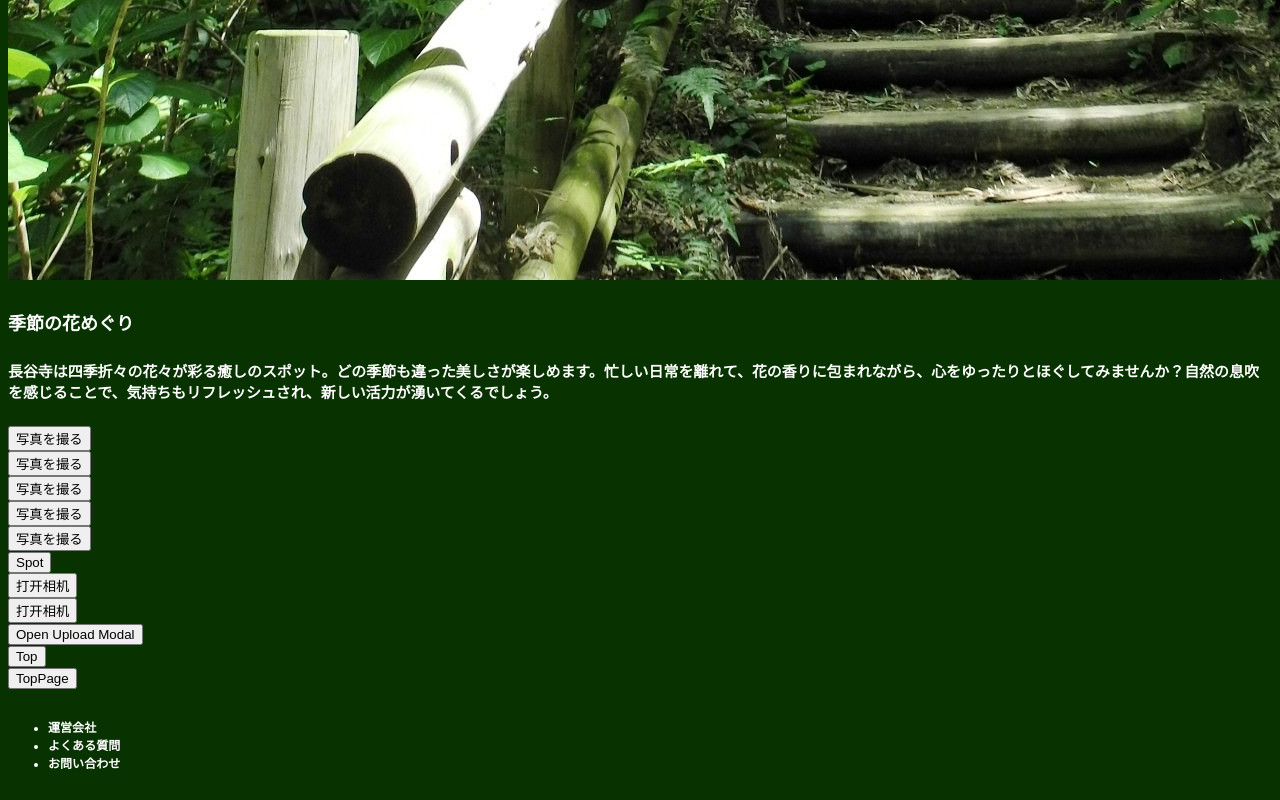
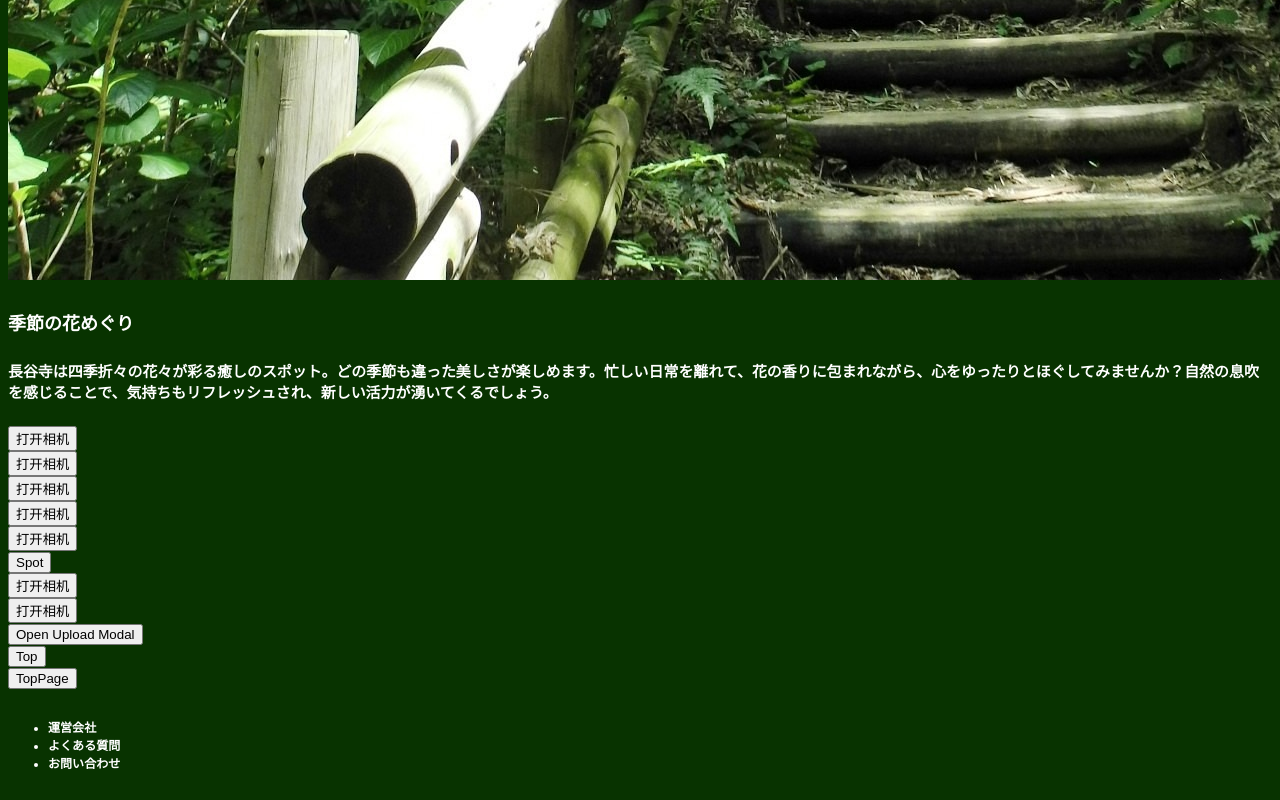
Before and after one commit to hitomisama/TripQuest, a React (Vite) app: page /page3 in a window 1280 px wide. Shown: the part 2631-3431 px from the top of the page. Built offline with nearby package versions, Linux system fonts and the light colour scheme.

Commit message:
实现了跨页上传

```diff
--- a/src/btn/CameraButton.jsx
+++ b/src/btn/CameraButton.jsx
@@ -1,19 +1,23 @@
 import React, { useRef } from "react";
 
-function CameraButton({ onCapture }) {
+function CameraButton({ taskId, onCapture }) {
   const fileInputRef = useRef(null);
 
   const handleCapture = (event) => {
     const file = event.target.files[0];
+    console.log("Captured file for taskId:", taskId, file);
     if (file && onCapture) {
-      onCapture(file);
+      onCapture(file, taskId);
     }
   };
 
   return (
     <div className="camera-container">
-      <button className="camera-button" onClick={() => fileInputRef.current.click()}>
-        写真を撮る
+      <button
+        className="camera-button"
+        onClick={() => fileInputRef.current.click()}
+      >
+        打开相机
       </button>
       <input
         type="file"
--- a/src/components/TaskContext.jsx
+++ b/src/components/TaskContext.jsx
@@ -1,25 +1,16 @@
-import React, { createContext, useContext, useState, useEffect } from "react";
+import React, { createContext, useContext, useState } from "react";
 
 const TaskContext = createContext();
 
 export const TaskProvider = ({ children }) => {
-  const [tasks, setTasks] = useState(() => {
-    const storedTasks = localStorage.getItem("tasks");
-    return storedTasks
-      ? JSON.parse(storedTasks)
-      : [
-          { id: 1, name: "クエスト1", image: null },
-          { id: 2, name: "クエスト2", image: null },
-          { id: 3, name: "クエスト3", image: null },
-          { id: 4, name: "クエスト4", image: null },
-          { id: 5, name: "立ち寄りスポット（一つ）", image: null },
-        ];
-  });
-
-  useEffect(() => {
-    localStorage.setItem("tasks", JSON.stringify(tasks));
-  }, [tasks]);
-
+  const [tasks, setTasks] = useState([
+    { id: 1, name: "クエスト1", image: null },
+    { id: 2, name: "クエスト2", image: null },
+    { id: 3, name: "クエスト3", image: null },
+    { id: 4, name: "クエスト4", image: null },
+    { id: 5, name: "立ち寄りスポット（一つ）", image: null },
+  ]);
+  console.log("Updated tasks:", tasks);
   return (
     <TaskContext.Provider value={{ tasks, setTasks }}>
       {children}
--- a/src/page/Page2.jsx
+++ b/src/page/Page2.jsx
@@ -10,6 +10,7 @@ import ButtonList from "../components/ButtonList.jsx";
 
 function Page2() {
   const { tasks } = useTaskContext();
+  console.log("Tasks in Page2:", tasks);
 
   return (
     <div className="page2-container">
@@ -19,7 +20,9 @@ function Page2() {
       <QuestComponent tasks={tasks} />
       <Step />
       <Accordion />
-      <ButtonList buttonData={[{ id: "5", text: "返回顶部", action: "scrollToTop" }]} />
+      <ButtonList
+        buttonData={[{ id: "5", text: "返回顶部", action: "scrollToTop" }]}
+      />
     </div>
   );
 }
```
Also changed, not shown: src/page/Page3.jsx (+8 -92 lines), src/components/QuestComponent.jsx (line endings or trailing spaces), 2 other files (tests, documents, lock files or other folders).
